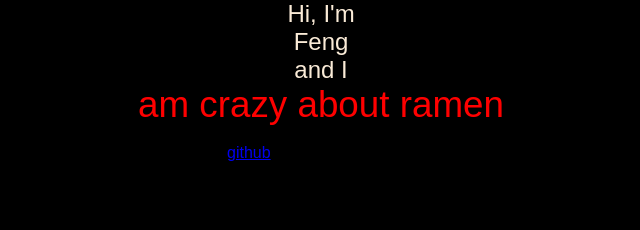
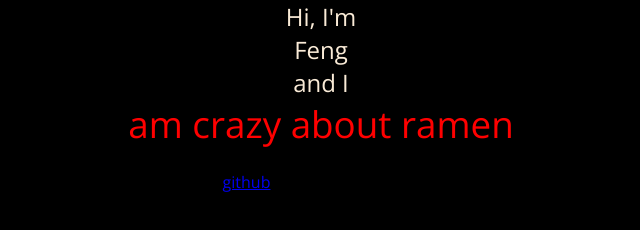
Before and after one commit to SiddarGu/Web-Page-Entry, a plain HTML site: page index.html in a window 1280 px wide. Shown: the whole page, without its empty margins (319-959 px from the left). Drawn offline with nearby package versions, Linux system fonts and the light colour scheme.

Commit message:
update font

```diff
--- a/index.css
+++ b/index.css
@@ -8,6 +8,7 @@ body {
     flex-wrap: nowrap;
     flex-direction: column;
     height: 100%;
+    font-family: 'Open Sans', serif;
 }
 
 #upper {
--- a/index.html
+++ b/index.html
@@ -2,10 +2,9 @@
 <html lang="en">
 
 <head>
+    <meta charset="UTF-8">
     <link href="https://fonts.googleapis.com/css?family=Open+Sans" rel="stylesheet">
-    <meta charset="UTF-8">
-    <meta name="viewport" content="width=device-width, initial-scale=1.0">
-    <meta http-equiv="X-UA-Compatible" content="ie=edge">
+
     <link rel="stylesheet" href="index.css">
     <title>Feng's Homepage</title>
 </head>
```
